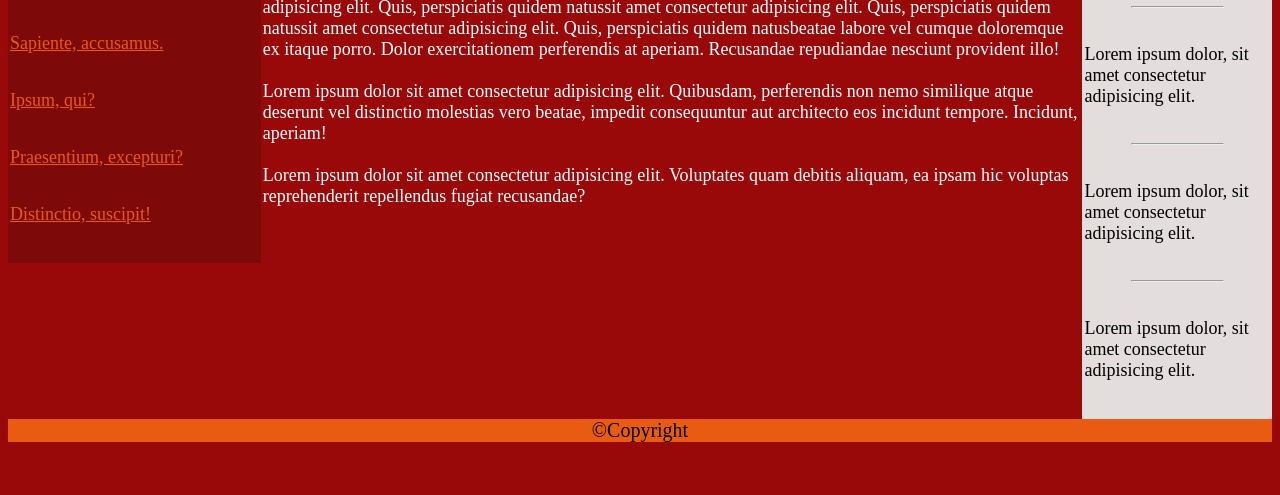
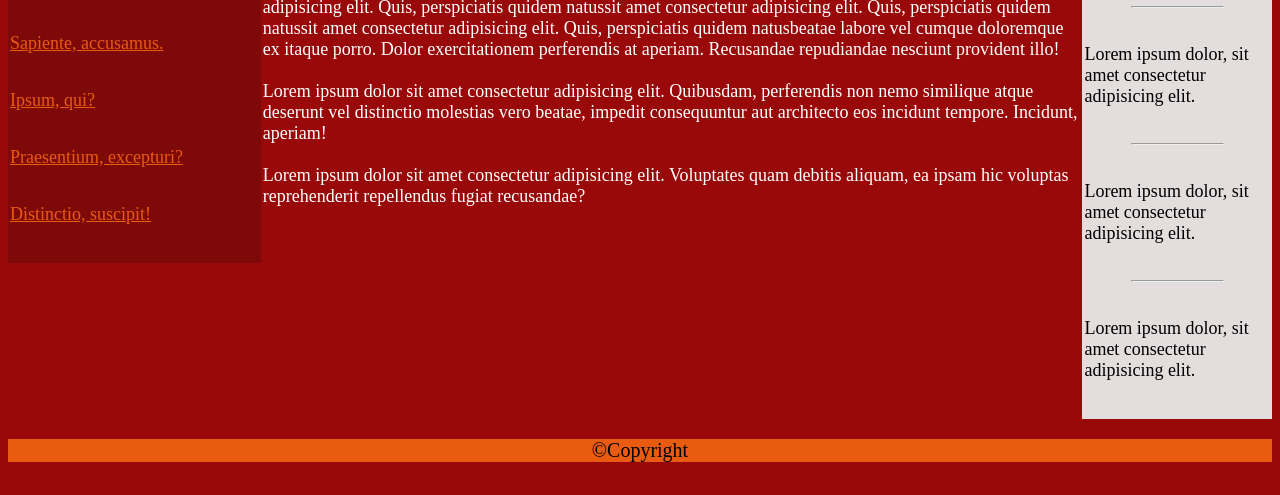
Before and after one commit to VersiX/HW4, a plain HTML site: page Hard/index.html in a window 1280 px wide. Shown: the part 305-800 px from the top of the page. Drawn offline with Linux system fonts and the light colour scheme.

Commit message:
footer fix

```diff
--- a/Hard/style.css
+++ b/Hard/style.css
@@ -131,4 +131,6 @@ header {
     background-color: #E95B11;
     text-align: center;
     font-size: 20px;
+    margin-top: 1em;
+    margin-bottom: 1em;
   }
```
